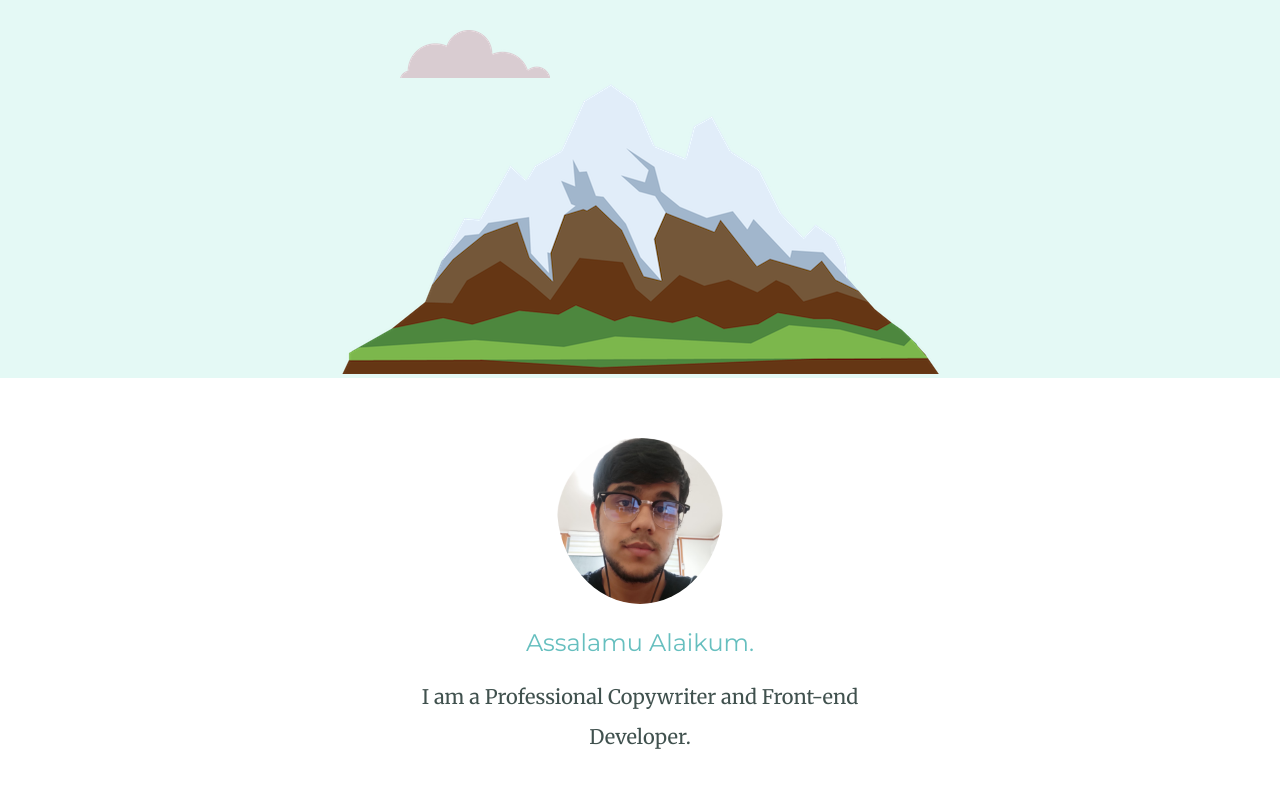
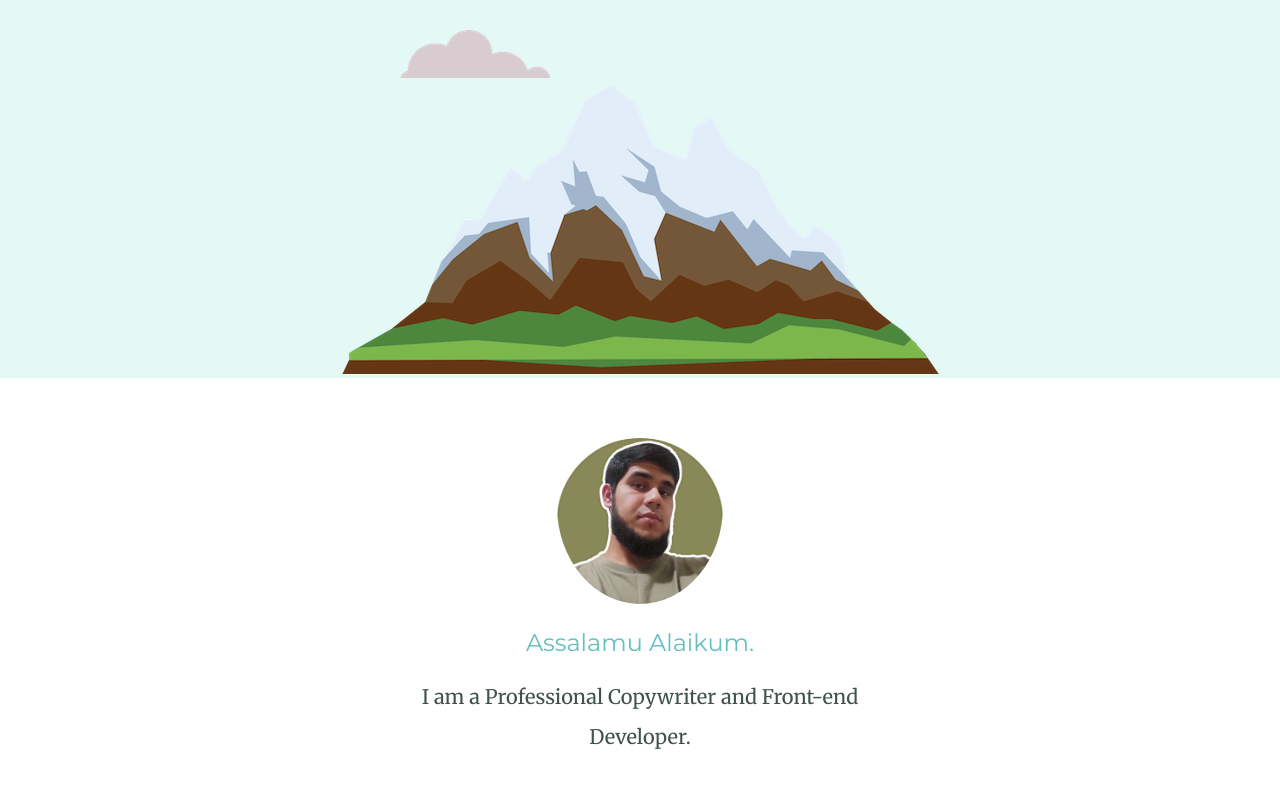
Before and after one commit to NamozMamadkarimov/PW, a plain HTML site: page index.html in a window 1280 px wide. Shown: the part 272-1060 px from the top of the page. Drawn offline with Linux system fonts and the light colour scheme.

Commit message:
Update index.html

```diff
--- a/index.html
+++ b/index.html
@@ -20,7 +20,7 @@
 
     <div class="middle-container">
       <div class="profile">
-        <img class="Me" src="MyPersonalPic.png" alt="My-img">
+        <img class="Me" src="Namozbek.png" alt="My-img">
         <h2>Assalamu Alaikum.</h2>
         <p class="intro">I am a Professional Copywriter and Front-end Developer.</p>
       </div>
```
